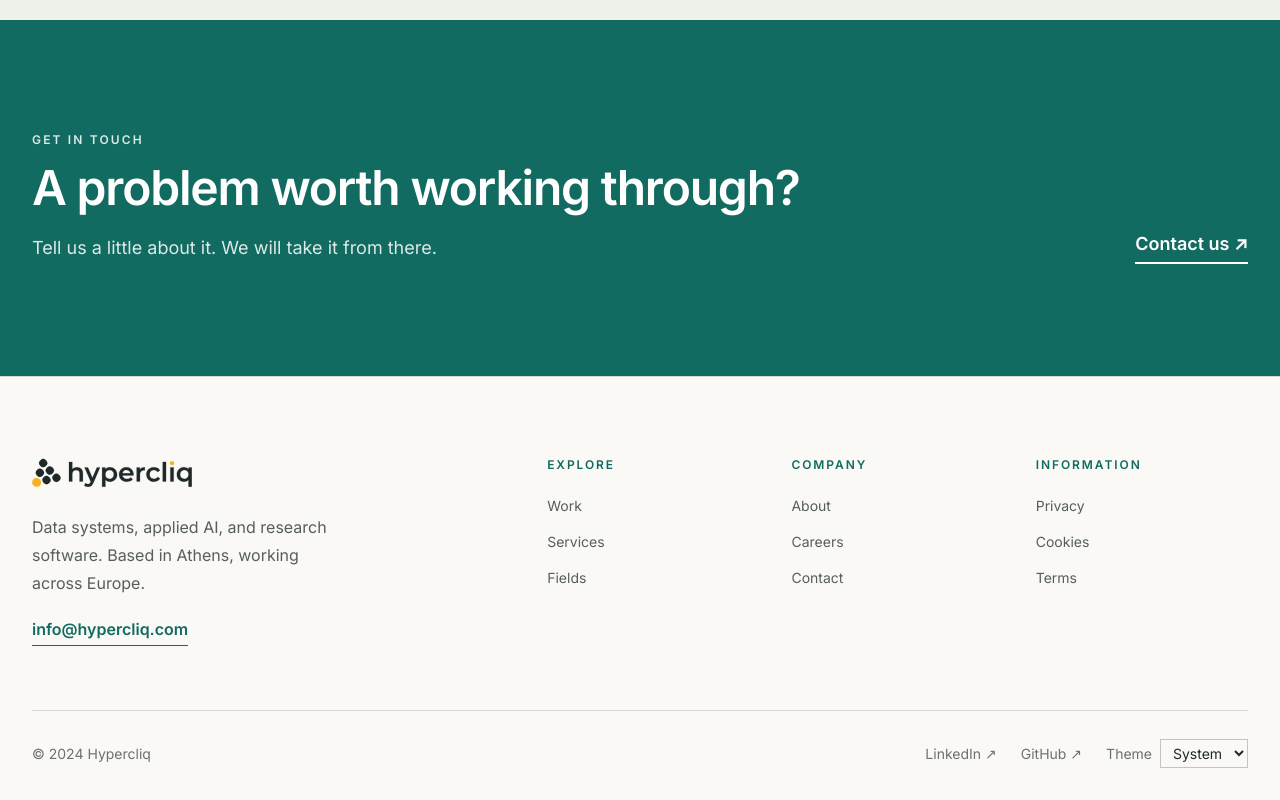
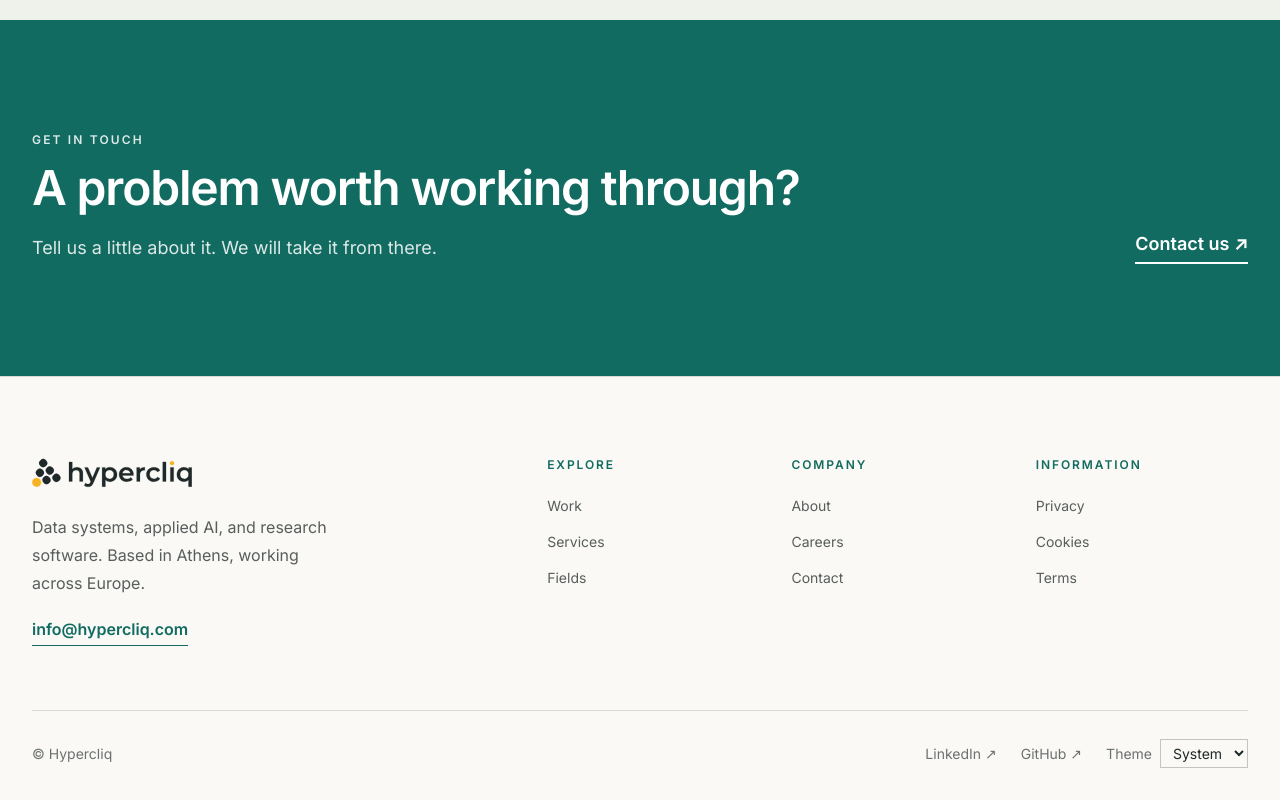
Before and after one commit to hypercliq/website, a Next.js app: page / in a window 1280 px wide. Shown: the part 3343-4143 px from the top of the page. Built offline with nearby package versions, Linux system fonts and the light colour scheme.

Commit message:
fix: avoid stale footer year in static export

```diff
--- a/src/app/footer.tsx
+++ b/src/app/footer.tsx
@@ -77,7 +77,7 @@ export default function Footer() {
           </div>
         </div>
         <div className="border-foreground/15 text-foreground/65 mt-16 flex flex-col gap-6 border-t pt-7 text-sm sm:flex-row sm:items-center sm:justify-between">
-          <p>© {new Date().getFullYear()} Hypercliq</p>
+          <p>© Hypercliq</p>
           <div className="flex items-center gap-6">
             <a
               href="https://www.linkedin.com/company/hypercliq"
```
